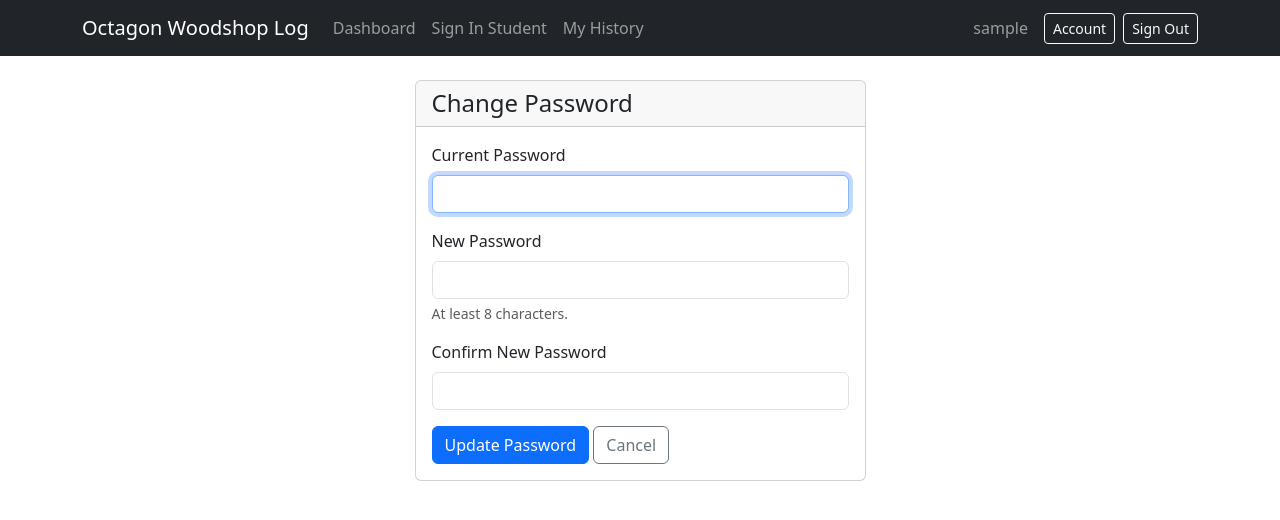
After one commit to InvalidSatan/jubilant-happiness, a Flask app: page /change-password in a window 1280 px wide. The commit adds this page. Shown: the top 520 px of the page. Run offline with Flask 3, Linux system fonts and the light colour scheme; the visitor is signed in with stand-in values (Sample User, id 1).

Commit message:
Add self-service password change for monitors and faculty
Everyone previously started on shared seed passwords with no way to rotate
them. Added an "Account" navbar link and /change-password (monitor) and
/faculty/change-password (faculty) routes that verify the current password,
enforce an 8-char minimum, and confirm the new password. Shared template;
faculty hitting the monitor route are redirected to their own. 7 new tests;
101 tests pass.

Co-Authored-By: Claude Opus 4.8 <noreply@anthropic.com>
Claude-Session: https://claude.ai/code/session_01VEzKbqbXtuRDtDrucxUPa5

```diff
--- a/app/routes/auth.py
+++ b/app/routes/auth.py
@@ -44,6 +44,34 @@ def login():
     return render_template("auth/login.html")
 
 
+@auth_bp.route("/change-password", methods=["GET", "POST"])
+@login_required
+def change_password():
+    """Let a monitor change their own password."""
+    # Faculty have their own equivalent route.
+    if getattr(current_user, "user_type", None) == "faculty":
+        return redirect(url_for("faculty.change_password"))
+
+    if request.method == "POST":
+        current = request.form.get("current_password", "")
+        new = request.form.get("new_password", "")
+        confirm = request.form.get("confirm_password", "")
+
+        if not current_user.check_password(current):
+            flash("Current password is incorrect.", "danger")
+        elif len(new) < 8:
+            flash("New password must be at least 8 characters.", "danger")
+        elif new != confirm:
+            flash("New passwords do not match.", "danger")
+        else:
+            current_user.set_password(new)
+            db.session.commit()
+            flash("Your password has been updated.", "success")
+            return redirect(url_for("monitor.dashboard"))
+
+    return render_template("auth/change_password.html")
+
+
 @auth_bp.route("/logout")
 @login_required
 def logout():
--- /dev/null
+++ b/app/templates/auth/change_password.html
@@ -0,0 +1,38 @@
+{% extends "base.html" %}
+{% block title %}Change Password - Octagon Woodshop Log{% endblock %}
+
+{% block content %}
+{% set dashboard = 'faculty.dashboard' if current_user.user_type == 'faculty' else 'monitor.dashboard' %}
+<div class="row justify-content-center">
+    <div class="col-md-5">
+        <div class="card">
+            <div class="card-header">
+                <h4 class="mb-0">Change Password</h4>
+            </div>
+            <div class="card-body">
+                <form method="POST">
+                    <input type="hidden" name="csrf_token" value="{{ csrf_token() }}">
+                    <div class="mb-3">
+                        <label for="current_password" class="form-label">Current Password</label>
+                        <input type="password" class="form-control" id="current_password"
+                               name="current_password" required autofocus>
+                    </div>
+                    <div class="mb-3">
+                        <label for="new_password" class="form-label">New Password</label>
+                        <input type="password" class="form-control" id="new_password"
+                               name="new_password" minlength="8" required>
+                        <div class="form-text">At least 8 characters.</div>
+                    </div>
+                    <div class="mb-3">
+                        <label for="confirm_password" class="form-label">Confirm New Password</label>
+                        <input type="password" class="form-control" id="confirm_password"
+                               name="confirm_password" minlength="8" required>
+                    </div>
+                    <button type="submit" class="btn btn-primary">Update Password</button>
+                    <a href="{{ url_for(dashboard) }}" class="btn btn-outline-secondary">Cancel</a>
+                </form>
+            </div>
+        </div>
+    </div>
+</div>
+{% endblock %}
--- a/app/templates/base.html
+++ b/app/templates/base.html
@@ -97,10 +97,16 @@
                     {{ current_user.display_name }}
                 </span>
                 {% if current_user.user_type == 'faculty' %}
+                <a href="{{ url_for('faculty.change_password') }}" class="btn btn-outline-light btn-sm me-2">
+                    Account
+                </a>
                 <a href="{{ url_for('faculty.logout') }}" class="btn btn-outline-light btn-sm">
                     Sign Out
                 </a>
                 {% else %}
+                <a href="{{ url_for('auth.change_password') }}" class="btn btn-outline-light btn-sm me-2">
+                    Account
+                </a>
                 <a href="{{ url_for('auth.logout') }}" class="btn btn-outline-light btn-sm">
                     Sign Out
                 </a>
```
Also changed, not shown: app/routes/faculty.py (+24 -0 lines), tests/test_account.py (added, +136 -0 lines), README.md.
